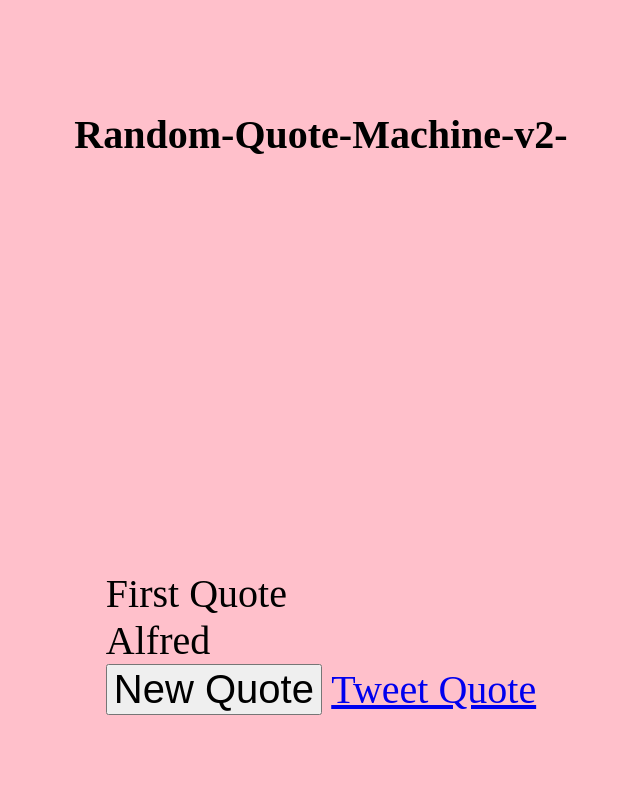
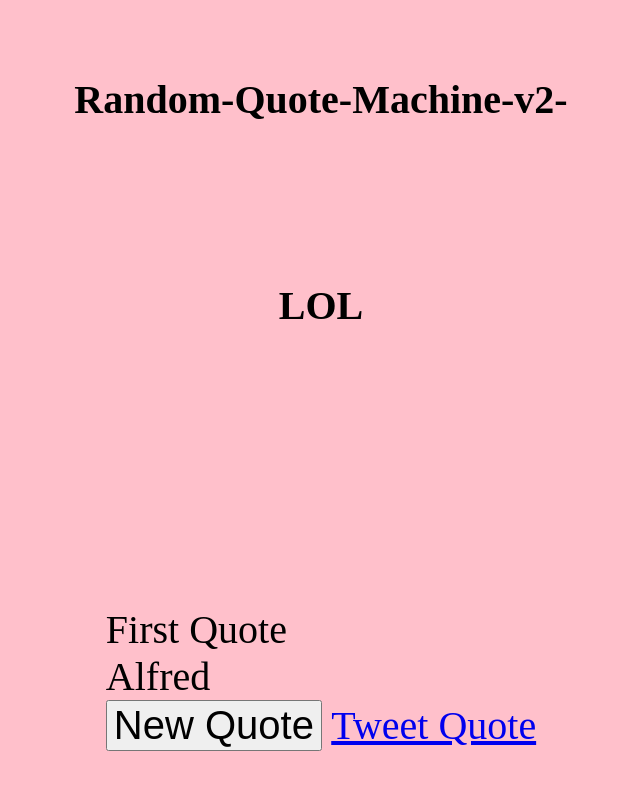
Before and after one commit to MAHLAMed/RQM, a plain HTML site: page index.html in a window 1280 px wide. Shown: the whole page, without its empty margins (319-959 px from the left). Drawn offline with Linux system fonts and the light colour scheme.

Commit message:
Update index.html

```diff
--- a/index.html
+++ b/index.html
@@ -27,6 +27,7 @@
 </head>
 <body>
    <h1>Random-Quote-Machine-v2-</h1>
+    <h2>LOL</h2>
    <br>
    <wrapper id="quote-box">
     <div id="text"></div>
```
